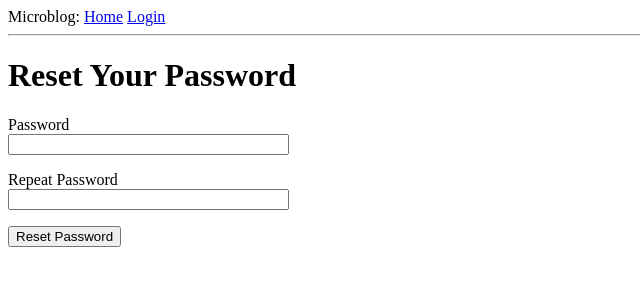
After one commit to Alarid/flask-bootstrap-kickstart, a Flask app: page /reset_password/1 in a window 1280 px wide. The commit adds this page. Shown: the top 300 px of the page, without its empty margins (0-640 px from the left). Run offline with Flask 2, Linux system fonts and the light colour scheme.

Commit message:
Email Support

```diff
--- a/app/__init__.py
+++ b/app/__init__.py
@@ -2,6 +2,7 @@ from flask import Flask
 from flask_sqlalchemy import SQLAlchemy
 from flask_migrate import Migrate
 from flask_login import LoginManager
+from flask_mail import Mail
 import logging
 from logging.handlers import SMTPHandler, RotatingFileHandler
 import os
@@ -13,6 +14,7 @@ db = SQLAlchemy(app)
 migrate = Migrate(app, db)
 login = LoginManager(app)
 login.login_view = 'login'
+mail = Mail(app)
 
 from app import routes, models, errors
 
--- a/app/forms.py
+++ b/app/forms.py
@@ -43,3 +43,15 @@ class EditProfileForm(FlaskForm):
             user = User.query.filter_by(username=self.username.data).first()
             if user is not None:
                 raise ValidationError('Please use a different username.')
+
+
+class ResetPasswordRequestForm(FlaskForm):
+    email = StringField('Email', validators=[DataRequired(), Email()])
+    submit = SubmitField('Request Password Reset')
+
+
+class ResetPasswordForm(FlaskForm):
+    password = PasswordField('Password', validators=[DataRequired()])
+    password2 = PasswordField('Repeat Password', validators=[
+                            DataRequired(), EqualTo('password')])
+    submit = SubmitField('Reset Password')
--- a/app/models.py
+++ b/app/models.py
@@ -3,6 +3,9 @@ from datetime import datetime
 from werkzeug.security import generate_password_hash, check_password_hash
 from flask_login import UserMixin
 from hashlib import md5
+from time import time
+import jwt
+from app import app
 
 class User(UserMixin, db.Model):
     id = db.Column(db.Integer, primary_key=True)
@@ -23,6 +26,20 @@ class User(UserMixin, db.Model):
         return 'https://www.gravatar.com/avatar/{}?d=identicon&s={}'.format(
             digest, size)
 
+    def get_reset_password_token(self, expires_in=600):
+        return jwt.encode(
+            {'reset_password': self.id, 'exp': time() + expires_in},
+            app.config['SECRET_KEY'], algorithm='HS256').decode('utf-8')
+
+    @staticmethod
+    def verify_reset_password_token(token):
+        try:
+            id = jwt.decode(token, app.config['SECRET_KEY'],
+                            algorithms=['HS256'])['reset_password']
+        except:
+            return
+        return User.query.get(id)
+
     def __repr__(self):
         return '<User {}>'.format(self.username)
 
--- a/app/routes.py
+++ b/app/routes.py
@@ -1,10 +1,12 @@
 from flask import render_template, flash, redirect, url_for, request
-from flask_login import current_user, login_user, login_required
+from flask_login import current_user, login_user, login_required, logout_user
 from werkzeug.urls import url_parse
 from datetime import datetime
 from app import app, db
-from app.forms import LoginForm, RegistrationForm, EditProfileForm
+from app.forms import LoginForm, RegistrationForm, EditProfileForm, ResetPasswordRequestForm, \
+                    ResetPasswordForm
 from app.models import User
+from app.email import send_password_reset_email
 
 
 @app.before_request
@@ -82,3 +84,34 @@ def edit_profile():
         form.username.data = current_user.username
         form.about_me.data = current_user.about_me
     return render_template('edit_profile.html', title='Edit Profile', form=form)
+
+
+@app.route('/reset_password_request', methods=['GET','POST'])
+def reset_password_request():
+    if current_user.is_authenticated:
+        return redirect(url_for('index'))
+    form = ResetPasswordRequestForm()
+    if form.validate_on_submit():
+        user = User.query.filter_by(email=form.email.data).first()
+        if user:
+            send_password_reset_email(user)
+        flash('Check your email for the instructions to reset your password')
+        return redirect(url_for('login'))
+    return render_template('reset_password_request.html',
+                            title='Reset Password', form=form)
+
+
+@app.route('/reset_password/<token>', methods=['GET','POST'])
+def reset_password(token):
+    if current_user.is_authenticated:
+        return redirect(url_for('index'))
+    user = User.verify_reset_password_token(token)
+    if not User:
+        return redirect(url_for('index'))
+    form = ResetPasswordForm()
+    if form.validate_on_submit():
+        user.set_password(form.password.data)
+        db.session.commit()
+        flash('Your password has been reset.')
+        return redirect(url_for('login'))
+    return render_template('reset_password.html', form=form)
--- a/app/templates/login.html
+++ b/app/templates/login.html
@@ -17,4 +17,8 @@
     </form>
 
     <p>New User? <a href="{{ url_for('register') }}">Click to Register!</a></p>
+    <p>
+        Forgot Your Password ?
+        <a href="{{ url_for('reset_password_request') }}">Click to Reset It</a>
+    </p>
 {% endblock %}
--- /dev/null
+++ b/app/templates/reset_password.html
@@ -0,0 +1,23 @@
+{% extends "base.html" %}
+
+{% block content %}
+    <h1>Reset Your Password</h1>
+    <form action="" method="post">
+        {{ form.hidden_tag() }}
+        <p>
+            {{ form.password.label }}<br>
+            {{ form.password(size=32) }}<br>
+            {% for error in form.password.errors %}
+            <span style="color: red;">[{{ error }}]</span>
+            {% endfor %}
+        </p>
+        <p>
+            {{ form.password2.label }}<br>
+            {{ form.password2(size=32) }}<br>
+            {% for error in form.password2.errors %}
+            <span style="color: red;">[{{ error }}]</span>
+            {% endfor %}
+        </p>
+        <p>{{ form.submit() }}</p>
+    </form>
+{% endblock %}
```
Also changed, not shown: app/email.py (added, +26 -0 lines), app/templates/email/reset_password.html (added, +12 -0 lines), app/templates/email/reset_password.txt (added, +11 -0 lines), app/templates/reset_password_request.html (added, +16 -0 lines), app.db, 1 other file.
